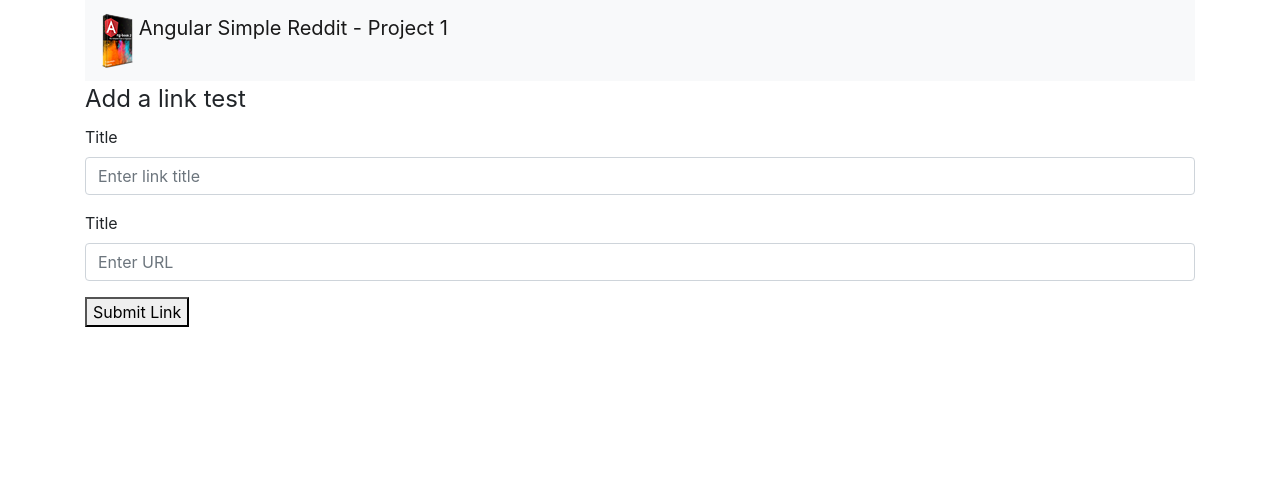
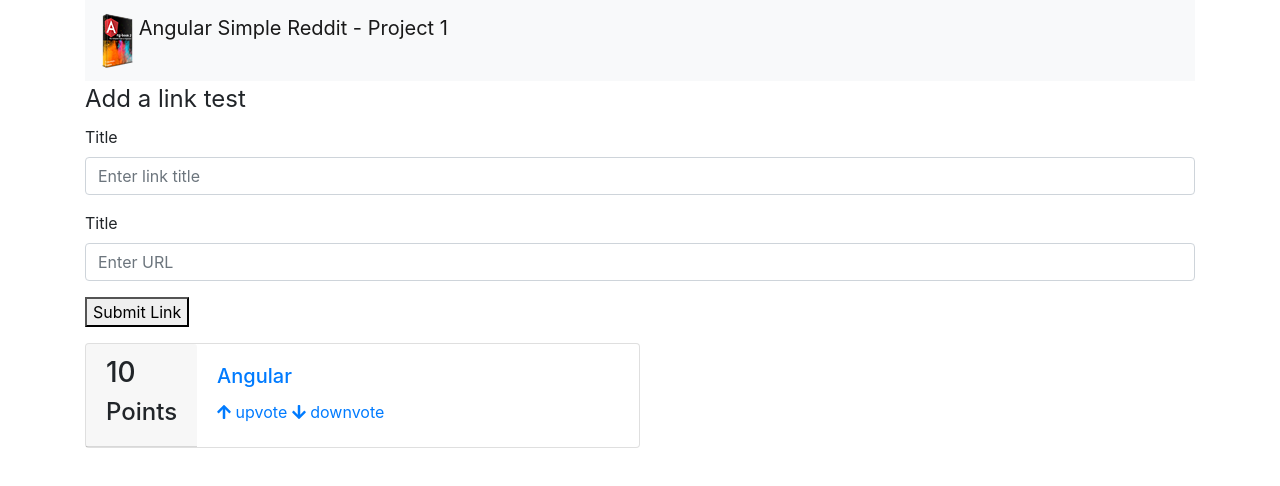
Before and after one commit to Bartek2502/reddit-project, an Angular app: page / in a window 1280 px wide. Shown: the top 486 px of the page. Built offline with nearby package versions, Linux system fonts and the light colour scheme.

Commit message:
Finished video 4

```diff
--- a/src/app/app.component.html
+++ b/src/app/app.component.html
@@ -12,3 +12,4 @@
 <button (click)="addArticle(newtitle, newlink)">Submit Link</button>
 </fieldset>
   </form>
+<app-article></app-article>
--- a/src/app/app.module.ts
+++ b/src/app/app.module.ts
@@ -2,10 +2,12 @@
 import { BrowserModule } from '@angular/platform-browser';
 
 import { AppComponent } from './app.component';
+import { ArticleComponent } from './article/article.component';
 
 @NgModule({
   declarations: [
-    AppComponent
+    AppComponent,
+    ArticleComponent
   ],
   imports: [
     BrowserModule
--- /dev/null
+++ b/src/app/article/article.component.html
@@ -0,0 +1,21 @@
+<div class="card mb-3 col-6">
+    <div class="row">
+        <div class="card-header pull-left">
+            <h3> {{ article.votes }} </h3>
+            <h4>Points</h4>
+        </div>
+        <div class="card-body">
+            <h5 class="card-title"> <a class="" href="{{ article.link }}">
+                    {{ article.title }}
+                </a></h5>
+            <a href (click)="voteup()">
+                <i class="fas fa-arrow-up"></i>
+                upvote
+            </a>
+            <a href (click)="votedown()">
+                <i class="fas fa-arrow-down"></i>
+                downvote
+            </a>
+        </div>
+    </div>
+</div>
--- /dev/null
+++ b/src/app/article/article.component.ts
@@ -0,0 +1,31 @@
+import { Component, OnInit } from '@angular/core';
+import { Article } from './article.model';
+
+@Component({
+  selector: 'app-article',
+  templateUrl: './article.component.html',
+  styleUrls: ['./article.component.css']
+})
+export class ArticleComponent implements OnInit {
+
+article:Article;
+
+  constructor() {
+    this.article=new Article("Angular", "http://angular.io",  10);
+  }
+
+  ngOnInit(): void {
+  }
+
+  voteup():boolean{
+    this.article.voteup();
+    return false;
+
+  }
+  votedown(){
+    this.article.votedown();
+    return false;
+
+  }
+
+}
--- /dev/null
+++ b/src/app/article/article.model.ts
@@ -0,0 +1,23 @@
+export class Article
+{
+    votes:number;
+    title:string;
+    link:string;
+
+  constructor(title:string, link:string, votes?:number) {
+    this.title="Angular";
+    this.link="http//angular.io";
+    this.votes=votes || 10;
+  }
+
+  voteup(){
+    this.votes ++;
+
+
+  }
+  votedown(){
+    this.votes --;
+
+
+  }
+}
```
Also changed, not shown: src/app/article/article.component.css (added), 1 other file (tests, documents, lock files or other folders).
